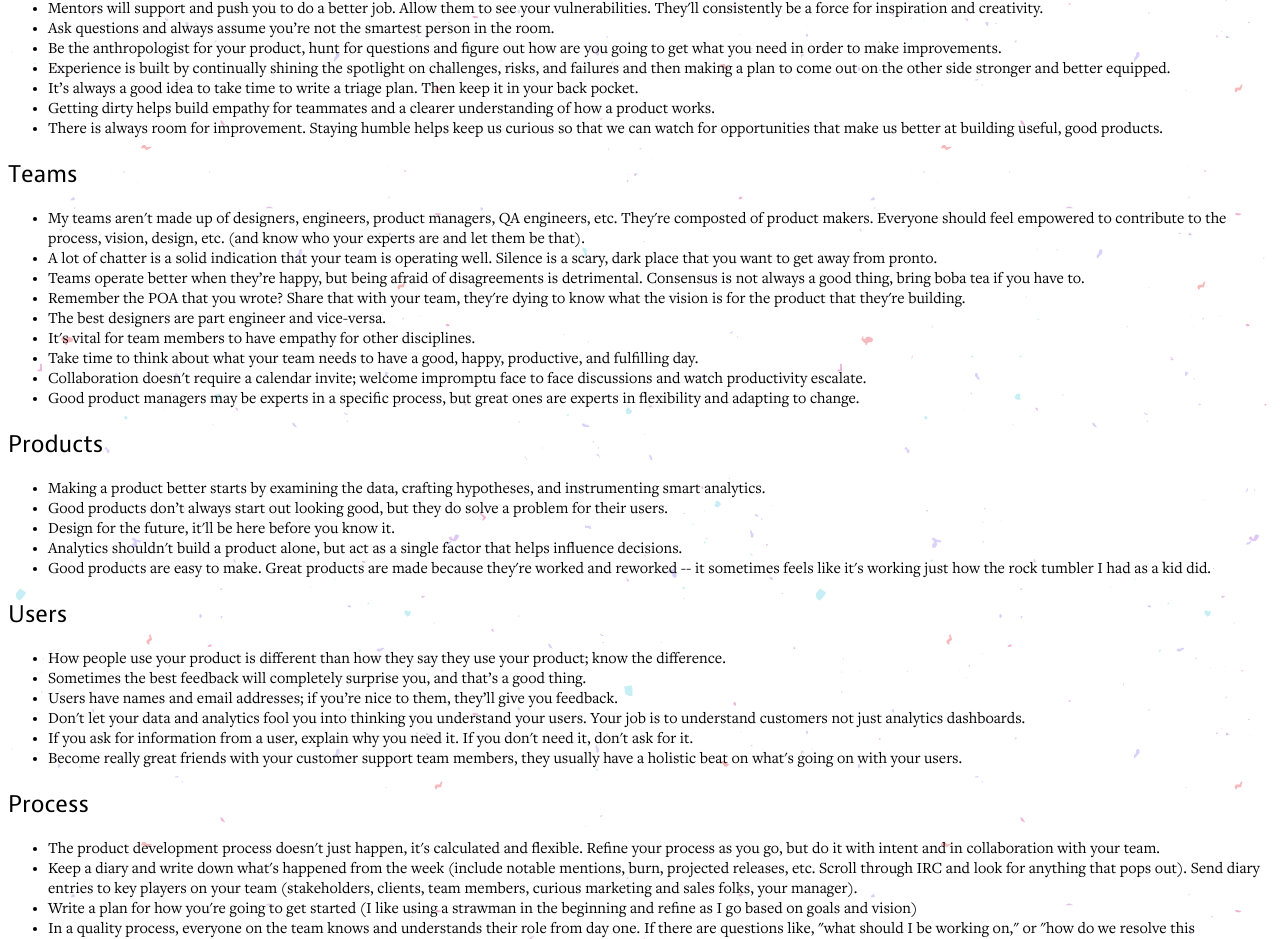
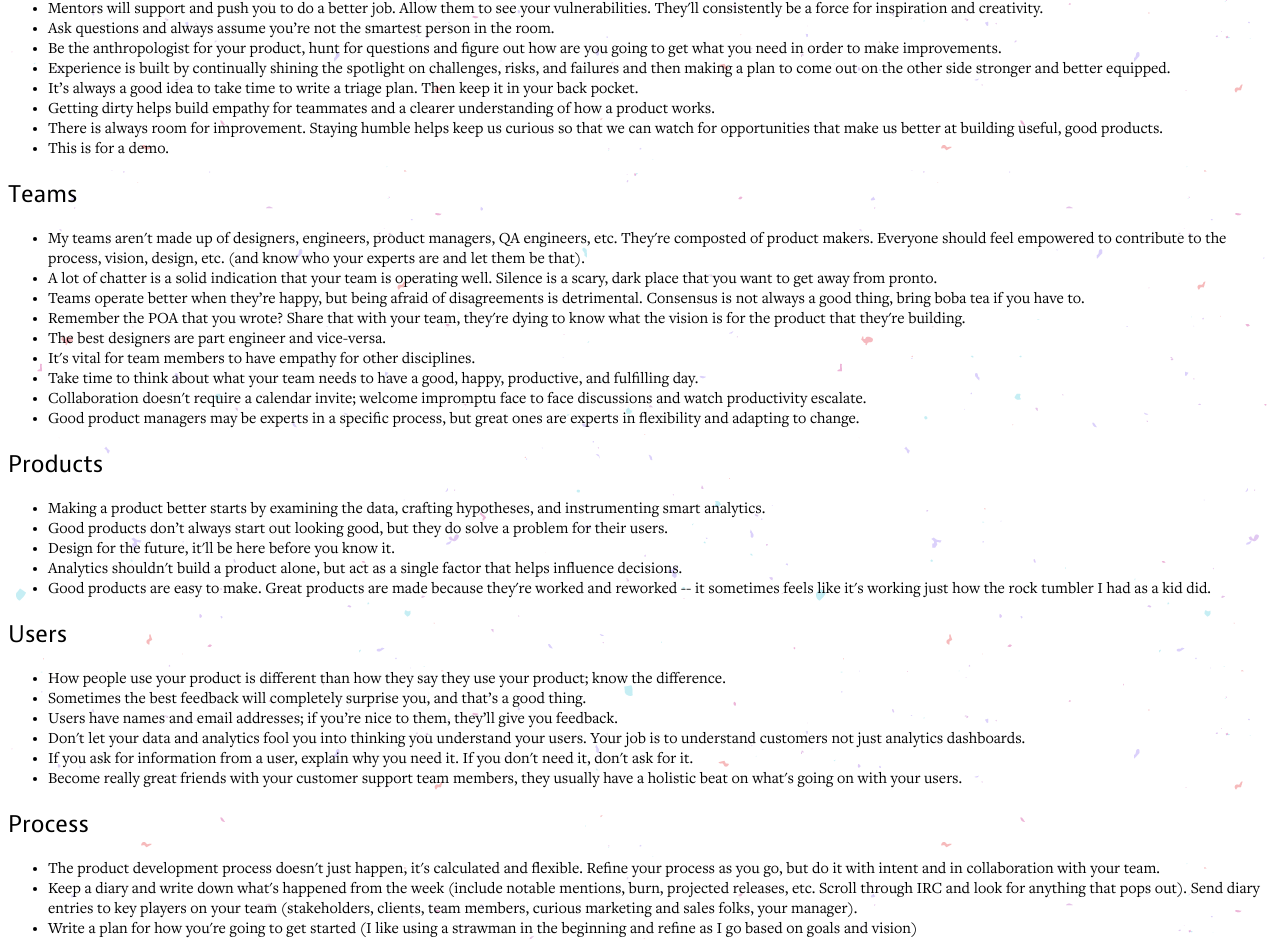
Before and after one commit to simpsoka/kathy-pm-next, a Next.js app: page /philosophy in a window 1280 px wide. Shown: the part 1300-2239 px from the top of the page. Built offline with nearby package versions, Linux system fonts and the light colour scheme.

Commit message:
Update philosophy.mdx

```diff
--- a/data/philosophy.mdx
+++ b/data/philosophy.mdx
@@ -10,6 +10,7 @@
 - It’s always a good idea to take time to write a triage plan. Then keep it in your back pocket.
 - Getting dirty helps build empathy for teammates and a clearer understanding of how a product works.
 - There is always room for improvement. Staying humble helps keep us curious so that we can watch for opportunities that make us better at building useful, good products.
+- This is for a demo.
 
 ## Teams
 
```
